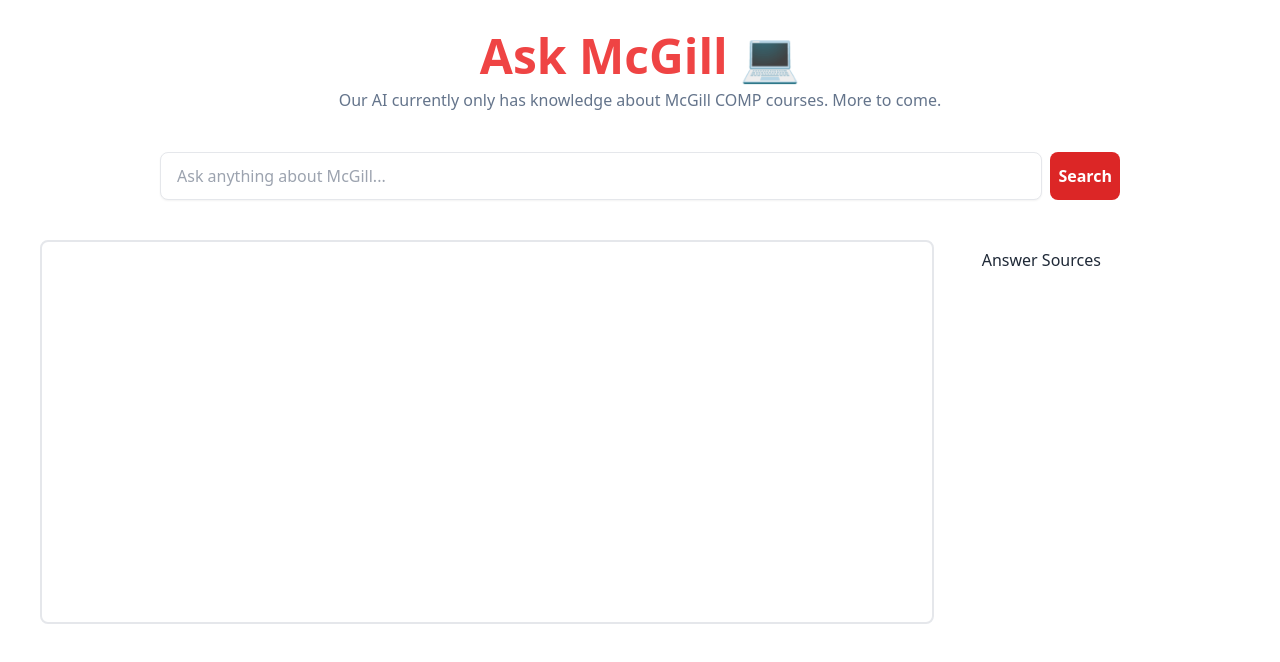
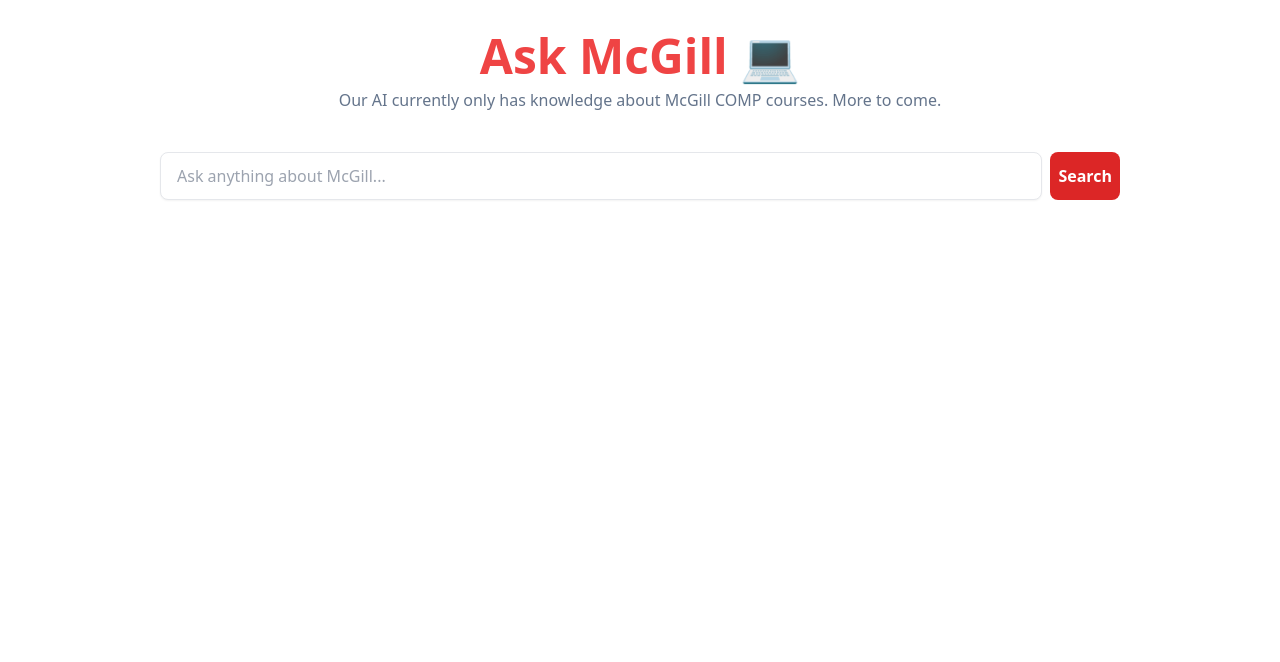
Before and after one commit to rohank36/askmcgill_client, a Next.js app: page / in a window 1280 px wide. Shown: the top 662 px of the page. Built offline with nearby package versions, Linux system fonts and the light colour scheme.

Commit message:
Answer rendering

```diff
--- a/src/app/page.tsx
+++ b/src/app/page.tsx
@@ -70,17 +70,18 @@ export default function Home() {
           </button>
         </form>
 
-        <div className="flex flex-row w-full mt-10 my-10 px-10 gap-2">
-          <div className="px-10 py-2 border-2 rounded-lg mx-auto w-3/4 h-96 overflow-auto">
+        <div className="w-full">
+          {loading && (
             <div className="flex justify-center items-center">
               {loading && <span className="loading loading-spinner loading-lg text-red-500 mt-36"></span>}
             </div>
-            <div>
+          )}
           {!loading && answer && (
+            <div className="flex flex-row w-full mt-10 my-10 px-10 gap-2">
+
+              <div className="px-10 py-2 border-2 rounded-lg mx-auto w-3/4 h-96 overflow-auto">
                 <div className="whitespace-pre-wrap">
                   <p>{answer}</p>
-                </div>
-              )}
                 </div>
               </div>
 
@@ -90,6 +91,8 @@ export default function Home() {
                     <SourceComponent key={index} source={source} />
                   ))}
               </div>
+            </div>
+          )}
         </div>
 
         <div>
```
Lines whose indentation alone changed are shown as unchanged.
